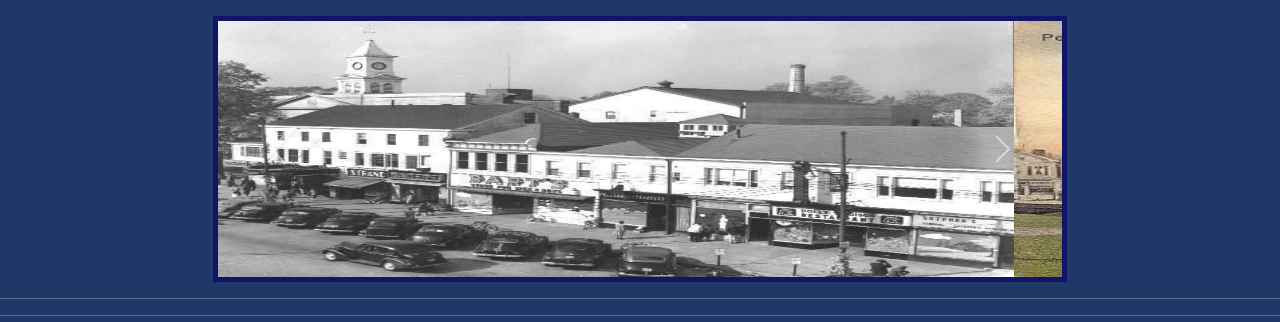
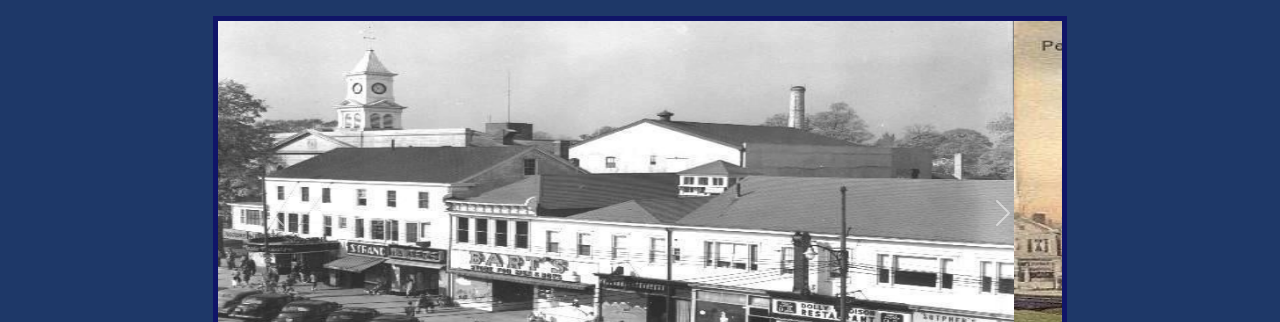
Before and after one commit to 123azemak/Lewis-Brothers, a plain HTML site: page index.html in a window 1280 px wide. Shown: the part 88-410 px from the top of the page. Drawn offline with nearby package versions, Linux system fonts and the light colour scheme.

Commit message:
Initial commit

```diff
--- a/css/style.css
+++ b/css/style.css
@@ -13,8 +13,8 @@ background-color: #1E3868;
 } */
 
 #boroImg {
-  height:20vw;
-  width: 10vw;
+  height:30vw;
+  width: 20vw;
 }
 .round{
   border-radius: 50%;
```
